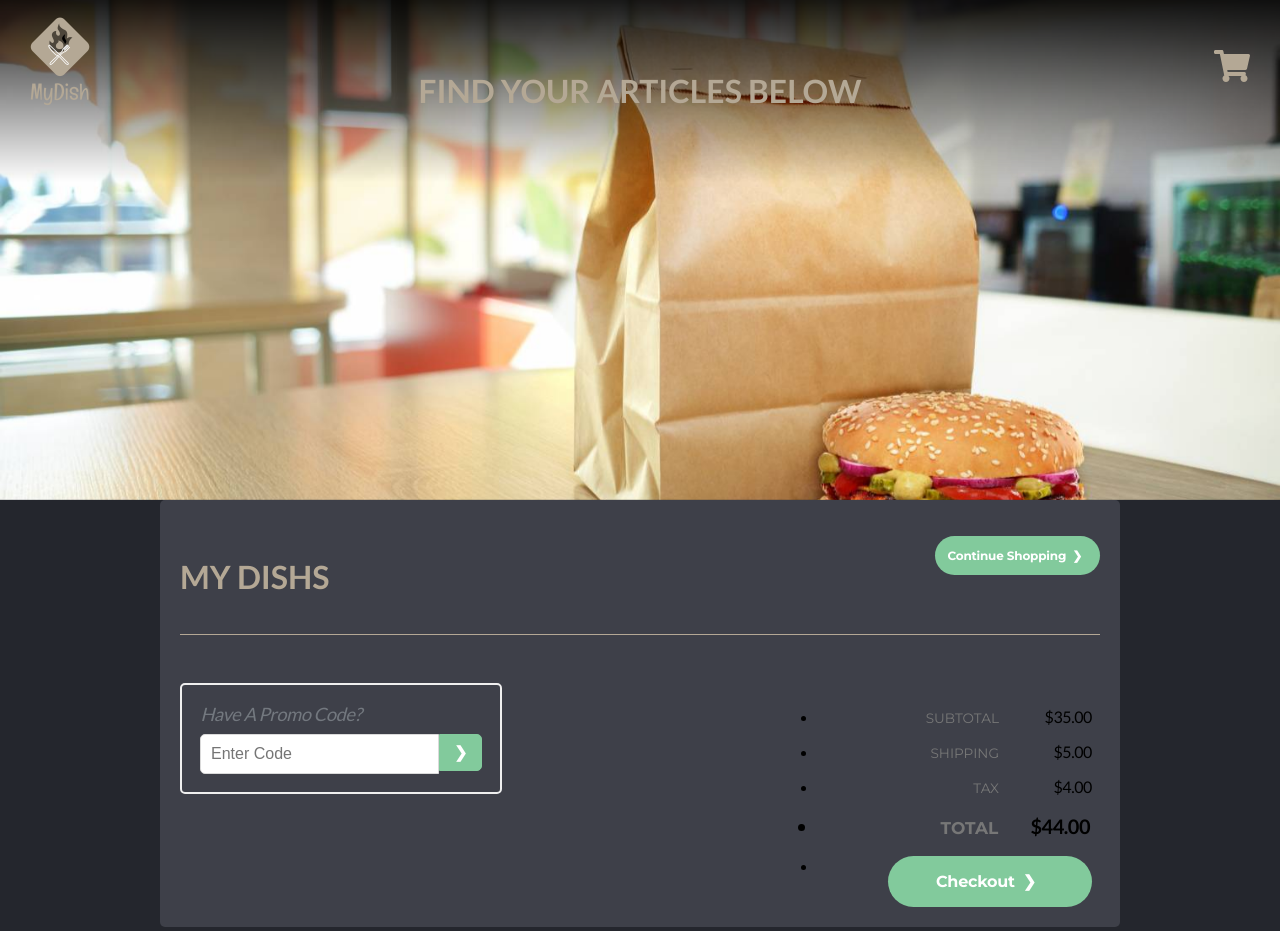
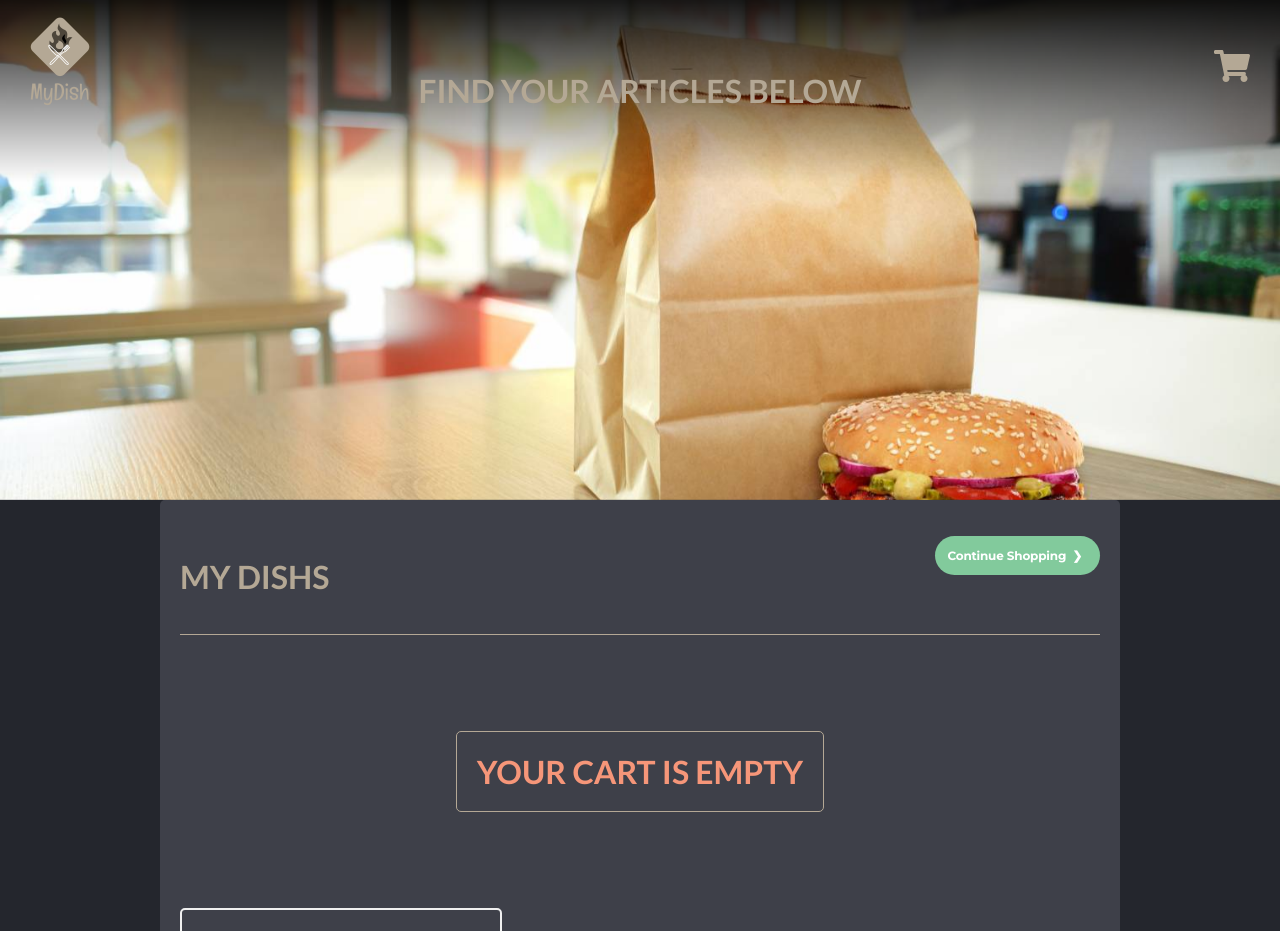
Before and after one commit to fabienmacko/mydish, a React (Create React App) app: page /cart in a window 1280 px wide. Shown: the top 931 px of the page. Built offline with nearby package versions, Linux system fonts and the light colour scheme; a web font is replaced by a local one.

Commit message:
cart total price, items supression/addition, quantity management...

```diff
--- a/src/components/Client/Cart/CartProduct/index.tsx
+++ b/src/components/Client/Cart/CartProduct/index.tsx
@@ -1,45 +1,58 @@
 import React, {useState} from 'react';
 
-import {getProductById,removeProduct} from '../../../../utils/localStorageProducts';
+import {addProduct, getUniqueProducts, getProductById, removeProduct, removeAllProductsWithId} from '../../../../utils/localStorageProducts';
+import {Dish} from '../../../../utils/localStorageProducts';
 
 type CartProduct = {
   oddOrEven: string,
   id: string,
   name: string,
   price: number,
-  imagePath: string
+  imagePath: string,
+  setProductsToDisplay: any,
+  setCommandTotalPrice: any,
+  commandTotalPrice: number | undefined
 }
 
-const CartProduct = ({oddOrEven, id, name, price, imagePath}: CartProduct) => {
+const CartProduct = ({commandTotalPrice, setCommandTotalPrice, setProductsToDisplay, oddOrEven, id, name, price, imagePath}: CartProduct) => {
 
   const productQuantity = getProductById(id).length;
   // State
 
   const [quantity, setQuantity] = useState(productQuantity);
-  const [totalPrice, setTotalPrice] = useState(quantity * price);
+  const [productTotalPrice, setProductTotalPrice] = useState(quantity * price);
 
   const addQuantity = () => {
+    addProduct({id, name, price, imagePath});
     setQuantity(quantity + 1);
-    setTotalPrice((quantity + 1) * price);
+    setProductTotalPrice((quantity + 1) * price);
+    setCommandTotalPrice(commandTotalPrice! + price);
   }
+
   const reduceQuantity = () => {
-
+    if (shouldQuantityBeReduced()) {
       removeProduct(id);
-
-    if (shouldQuantityBeReduced()) {
       setQuantity(quantity - 1);
-      setTotalPrice((quantity - 1) * price);
+      setProductTotalPrice((quantity - 1) * price);
+      setCommandTotalPrice(commandTotalPrice! - price);
     }
   }
 
   const shouldQuantityBeReduced = (): boolean => {
-    return quantity > 0 ? true: false;
+    return quantity > 1 ? true: false;
+  }
+
+  const deleteProductFromCart = () => {
+    var newCart = getUniqueProducts()!.filter((dish: Dish) => dish.id !== id);
+    setProductsToDisplay(newCart);
+    removeAllProductsWithId(id);
+    setCommandTotalPrice(commandTotalPrice! - (price * quantity))
   }
 
   return (
     <li className={'items '+oddOrEven}>
       <div className="infoWrap">
-        <div className="cartSection">
+        <div className="cartSection title">
 
           <div className="itemImg" style={{
             backgroundImage: `url('${imagePath}')`
@@ -49,6 +62,7 @@ const CartProduct = ({oddOrEven, id, name, price, imagePath}: CartProduct) => {
 
         </div>
 
+        <div className="cartSection">
           <div className="quantityStock">
             <div className="quantityManager">
               <div onClick={reduceQuantity}><i className="fas fa-minus"></i></div>
@@ -64,10 +78,11 @@ const CartProduct = ({oddOrEven, id, name, price, imagePath}: CartProduct) => {
           <p className="stockStatus in">In Stock</p>
 
           <div className="prodTotal cartSection">
-          <p>{totalPrice}€</p>
+            <p>{productTotalPrice}€</p>
           </div>
           <div className="cartSection removeWrap">
-          <button><i className="remove far fa-times-circle fa-2x"></i></button>
+            <button onClick={deleteProductFromCart}><i className="remove far fa-times-circle fa-2x"></i></button>
+          </div>
         </div>
       </div>
     </li>
--- a/src/components/Client/Cart/cart.scss
+++ b/src/components/Client/Cart/cart.scss
@@ -22,6 +22,17 @@ serif;
 #cart {
   background-color: $level4;
   overflow: hidden;
+
+  h2 {
+    font-size: 2rem;
+    color: $red;
+    padding: 20px;
+    text-transform: uppercase;
+    border: 1px solid $beige;
+    border-radius: 5px;
+    width: fit-content;
+    margin: 5rem auto;
+  }
 
   .cartWrap {
     padding: 0;
@@ -185,6 +196,7 @@ serif;
           display: flex;
           align-items: center;
           justify-content: center;
+          margin-right: 30px;
 
           .fa-plus:hover {
             color: $green;
@@ -278,6 +290,12 @@ serif;
       .cartSection {
         display: flex;
         align-items: center;
+        flex: 1;
+        justify-content: space-around;
+
+        &.title {
+          justify-content: flex-start;
+        }
 
         .itemImg {
           width: 15rem;
@@ -431,6 +449,10 @@ serif;
     float: right;
     width: 35%;
 
+    ul {
+      list-style-type: none;
+    }
+
     .totalRow {
       padding: .5em;
       text-align: right;
@@ -438,6 +460,7 @@ serif;
       &.final {
         font-size: 1.25em;
         font-weight: bold;
+        color: $beige;
       }
 
       span {
@@ -498,9 +521,9 @@ serif;
         }
 
         .cartSection {
-          width: 90%;
-          display: block;
-          float: left;
+          display: flex;
+          flex: 1;
+          justify-content: space-around;
 
 
           &.prodTotal,
--- a/src/components/Client/Cart/index.tsx
+++ b/src/components/Client/Cart/index.tsx
@@ -5,19 +5,26 @@ import './cart.scss';
 import Header from '../Header';
 import hideLoader from '../../../utils/hideLoader';
 
-import {getUniqueProducts} from '../../../utils/localStorageProducts';
+import {getUniqueProducts, getProducts} from '../../../utils/localStorageProducts';
 import ParallaxImage from '../ParallaxImage';
 import CommandsImagePath from '../../../style/images/commands.jpg';
 import {CartProductInterface} from '../../../../interfaces';
 import CartProduct from './CartProduct';
+import {Dish} from '../../../../interfaces';
 
 const Cart = () => {
 
   useEffect(() => {
     hideLoader();
+    document.title = "Cart | MyDish"
   });
 
-  const cart = getUniqueProducts();
+
+  const localStorageCart = getUniqueProducts();
+
+  const [productsToDisplay, setProductsToDisplay] = useState(localStorageCart);
+
+  const [commandTotalPrice, setCommandTotalPrice] = useState(getProducts()?.reduce((acc: number, dish: Dish) => acc + dish.price, 0));
 
   return (
     <div id="cart">
@@ -31,27 +38,30 @@ const Cart = () => {
         <div className="cart">
           <ul className="cartWrap">
             {
-              cart && cart.map(({id, name, price, imagePath}: CartProductInterface, index: number) => {
+              productsToDisplay?.length ? (
+                productsToDisplay.map(({id, name, price, imagePath}: CartProductInterface, index: number) => {
 
-                const oddOrEven = index%2 === 0 ? 'odd' : 'even';
+                  const oddOrEven = index%2 === 0 ? 'odd' : 'even';
 
-                return <CartProduct key={id} oddOrEven={oddOrEven} id={id} name={name} price={price} imagePath={imagePath} />
-              })
+                  return <CartProduct commandTotalPrice={commandTotalPrice} setCommandTotalPrice={setCommandTotalPrice} setProductsToDisplay={setProductsToDisplay} key={id} oddOrEven={oddOrEven} id={id} name={name} price={price} imagePath={imagePath} />
+                })
+              )
+              :
+              (
+                <div>
+                  <h2>Your cart is empty</h2>
+                </div>
+              )
             }
           </ul>
         </div>
 
         <div className="promoCode"><label htmlFor="promo">Have A Promo Code?</label><input type="text" name="promo" placeholder="Enter Code" />
-        <a href="#" className="btn"></a></div>
+        <a href='/yes' className="btn"></a></div>
 
         <div className="subtotal cf">
           <ul>
-            <li className="totalRow"><span className="label">Subtotal</span><span className="value">$35.00</span></li>
-
-                <li className="totalRow"><span className="label">Shipping</span><span className="value">$5.00</span></li>
-
-                  <li className="totalRow"><span className="label">Tax</span><span className="value">$4.00</span></li>
-                  <li className="totalRow final"><span className="label">Total</span><span className="value">$44.00</span></li>
+          <li className="totalRow final"><span className="label">Total</span><span className="value">{commandTotalPrice}€</span></li>
             <li className="totalRow"><a href="#" className="btn continue">Checkout</a></li>
           </ul>
         </div>
--- a/src/components/Client/Home/index.tsx
+++ b/src/components/Client/Home/index.tsx
@@ -1,4 +1,4 @@
-import React from 'react';
+import React, {useEffect} from 'react';
 import {Link} from 'react-router-dom';
 import { useQuery, gql } from '@apollo/client';
 
@@ -8,6 +8,10 @@ import {Food} from '../../../../interfaces';
 import hideLoader from '../../../utils/hideLoader';
 
 const Home = () => {
+
+  useEffect(() => {
+    document.title = "MyDish"
+  });
 
   const GET_FOODS = gql`
   query {
--- a/src/components/Client/Menu/index.tsx
+++ b/src/components/Client/Menu/index.tsx
@@ -1,4 +1,4 @@
-import React from 'react';
+import React, {useEffect} from 'react';
 import { useParams } from 'react-router-dom';
 import Header from '../Header';
 import { useQuery } from '@apollo/client';
@@ -17,8 +17,11 @@ import ParallaxImage from '../ParallaxImage';
 
 const Menu = () => {
 
+  useEffect(() => {
+    document.title = categoryWithCapitalLetter+" Menu | MyDish"
+  });
+
   const { category } = useParams<{ category: string }>();
-
 
   const categoryWithCapitalLetter = `${category[0].toUpperCase()}${category.slice(1)}`;
 
--- a/src/utils/localStorageProducts.ts
+++ b/src/utils/localStorageProducts.ts
@@ -1,6 +1,4 @@
-import CartProduct from "../components/Client/Cart/CartProduct";
-
-interface Dish {
+export interface Dish {
   id: string,
   name: string,
   price: number,
@@ -28,7 +26,7 @@ export const removeProduct = (id: string) => {
   const dishToDelete = cart.find((dish: Dish) => dish.id === id);
   const indexOfItemToDelete = cart.indexOf(dishToDelete);
 
-  cart.splice(indexOfItemToDelete, 1);
+  cart.splice(indexOfItemToDelete, 1)
 
   localStorage.setItem('cart', JSON.stringify(cart));
 }
@@ -37,6 +35,18 @@ export const getProductById = (id: string) => {
   if (localStorage.getItem('cart')){
     return JSON.parse(localStorage.getItem('cart')!).filter((dish: Dish) => dish.id === id);
   }
+}
+
+export const removeAllProductsWithId = (id: string) => {
+  let cart = [];
+
+  if (localStorage.getItem('cart')){
+    cart = JSON.parse(localStorage.getItem('cart')!);
+  }
+
+  const newCart = cart.filter((dish: Dish) => dish.id !== id);
+
+  localStorage.setItem('cart', JSON.stringify(newCart));
 }
 
 export const getUniqueProducts = () => {
```
Lines whose indentation alone changed are shown as unchanged.
